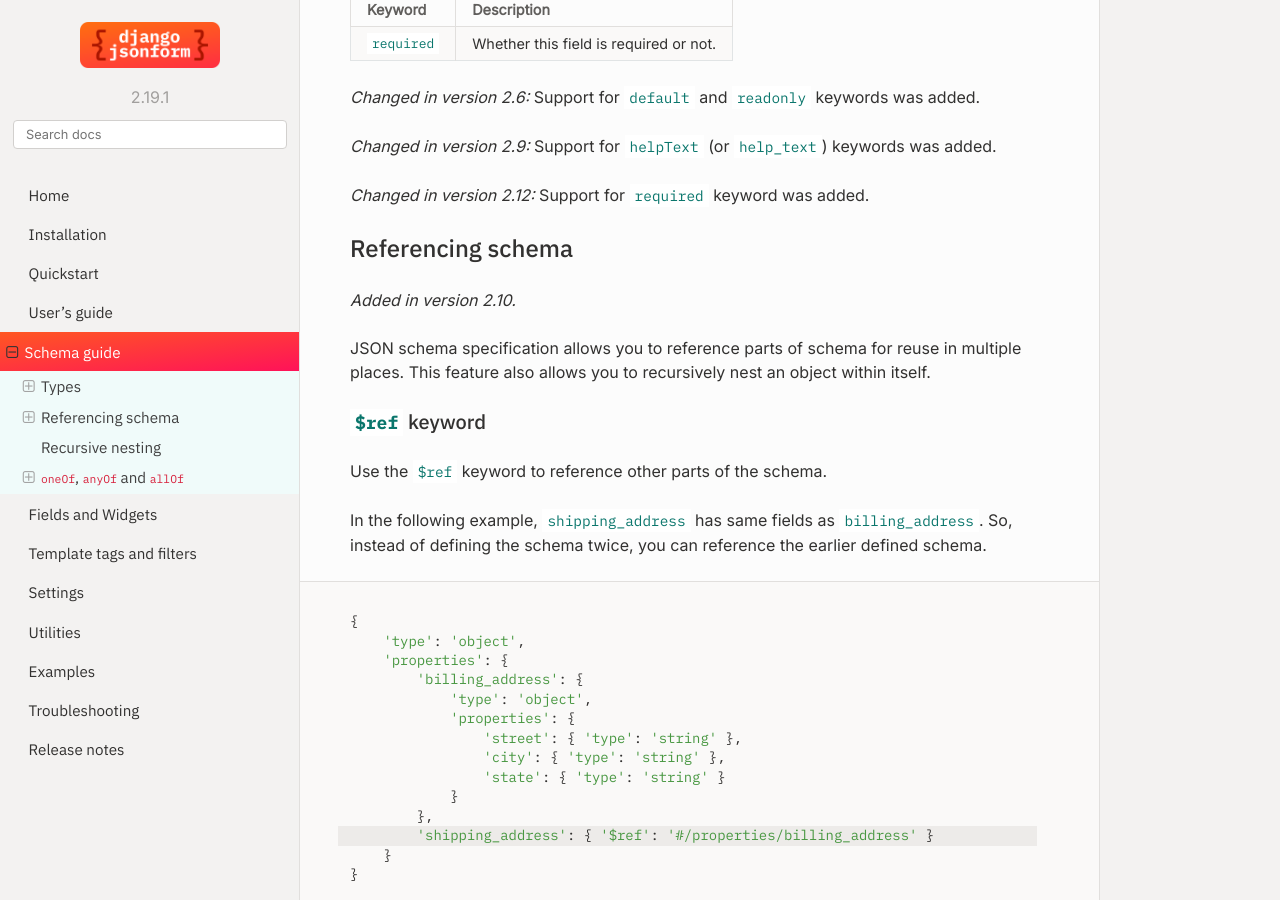
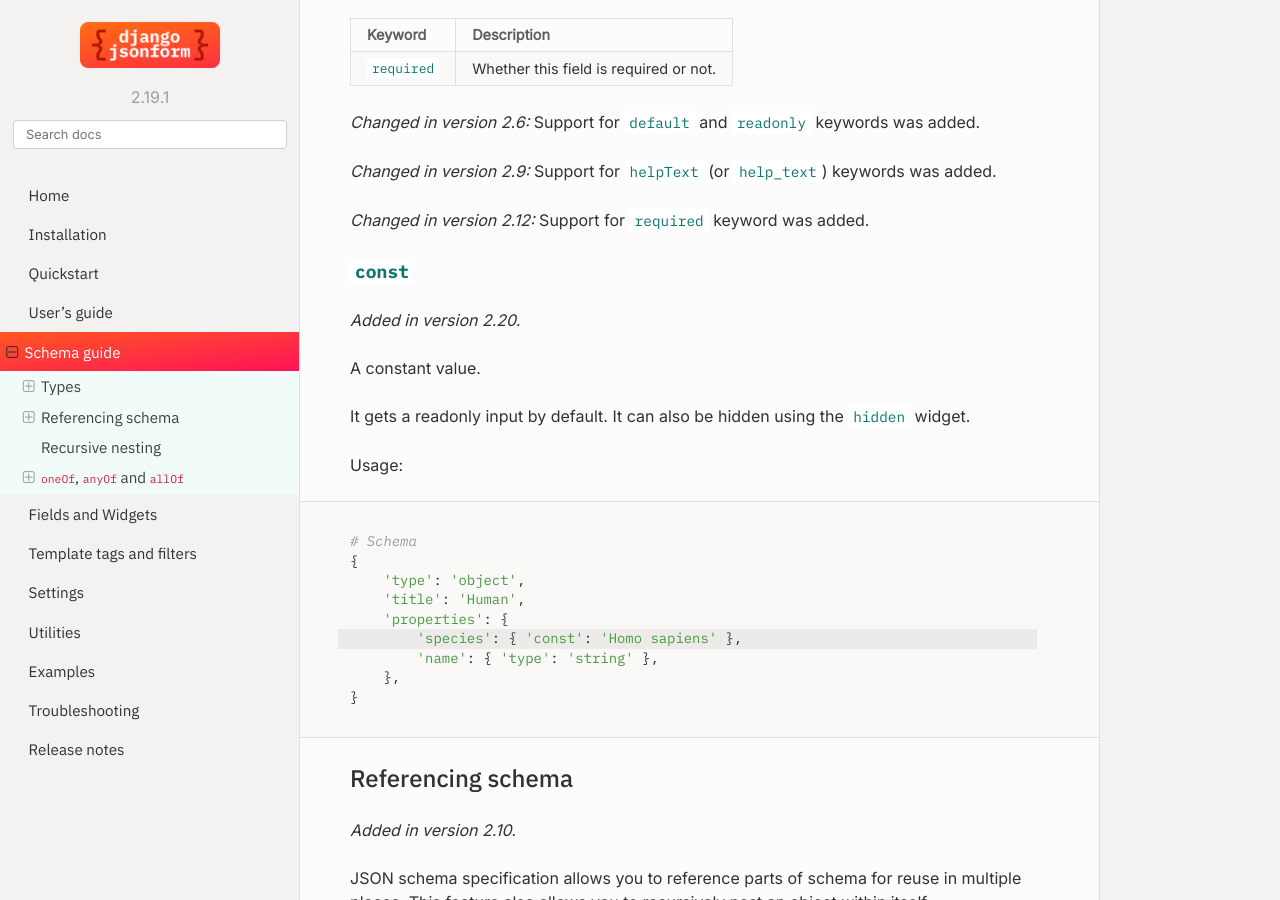
Before and after one commit to bhch/django-jsonform, a Sphinx documentation site: the page built from docs/schema.rst, in a window 1280 px wide and 900 px high, scrolled down 7518 px. Built offline with Sphinx 7.4.7 and the Read the Docs theme 2.0.0, drawn with Linux system fonts in a browser that asks for light colours; some of the changed text lies outside the part shown.

Commit message:
Add docs for const and multiselect-autocomplete

```diff
--- a/docs/schema.rst
+++ b/docs/schema.rst
@@ -365,6 +365,33 @@ Keyword              Description
     Support for ``required`` keyword was added.
 
 
+.. _const-keyword:
+
+``const``
+~~~~~~~~~
+
+.. versionadded:: 2.20
+
+A constant value.
+
+It gets a readonly input by default. It can also be hidden using the ``hidden`` widget.
+
+Usage:
+
+.. code-block:: python
+    :emphasize-lines: 6
+
+    # Schema
+    {
+        'type': 'object',
+        'title': 'Human',
+        'properties': {
+            'species': { 'const': 'Homo sapiens' },
+            'name': { 'type': 'string' },
+        },
+    }
+
+
 Referencing schema
 ------------------
 
```
Also changed, not shown: other parts of docs/schema.rst (+1 -1 lines), docs/guide/autocomplete.rst (+9 -0 lines), docs/guide/inputs.rst (+26 -1 lines).
